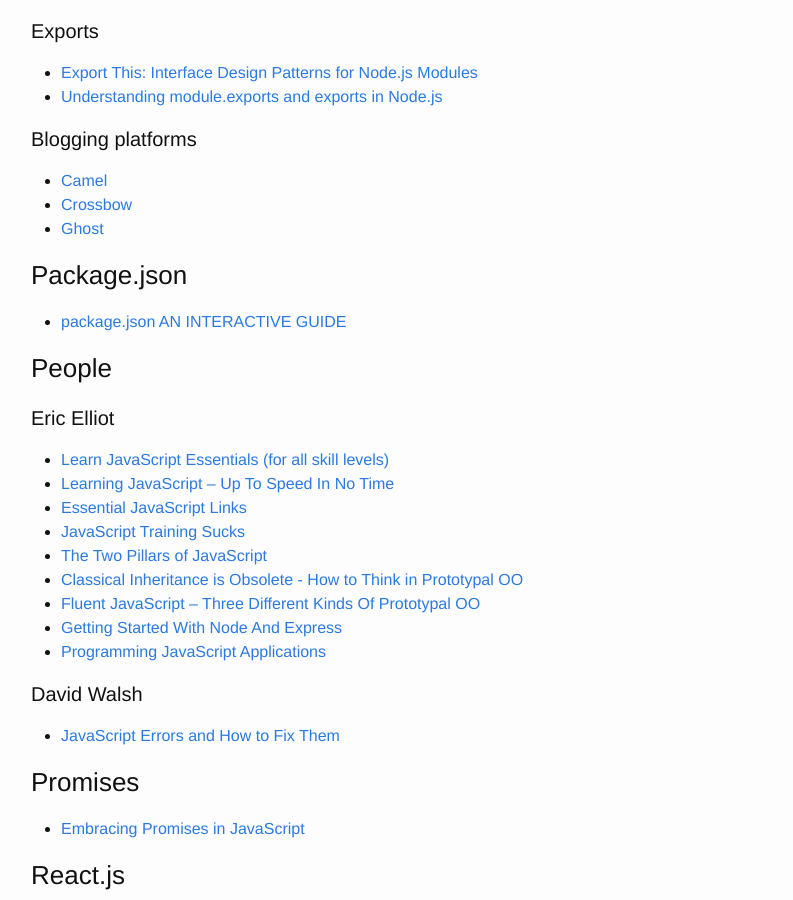
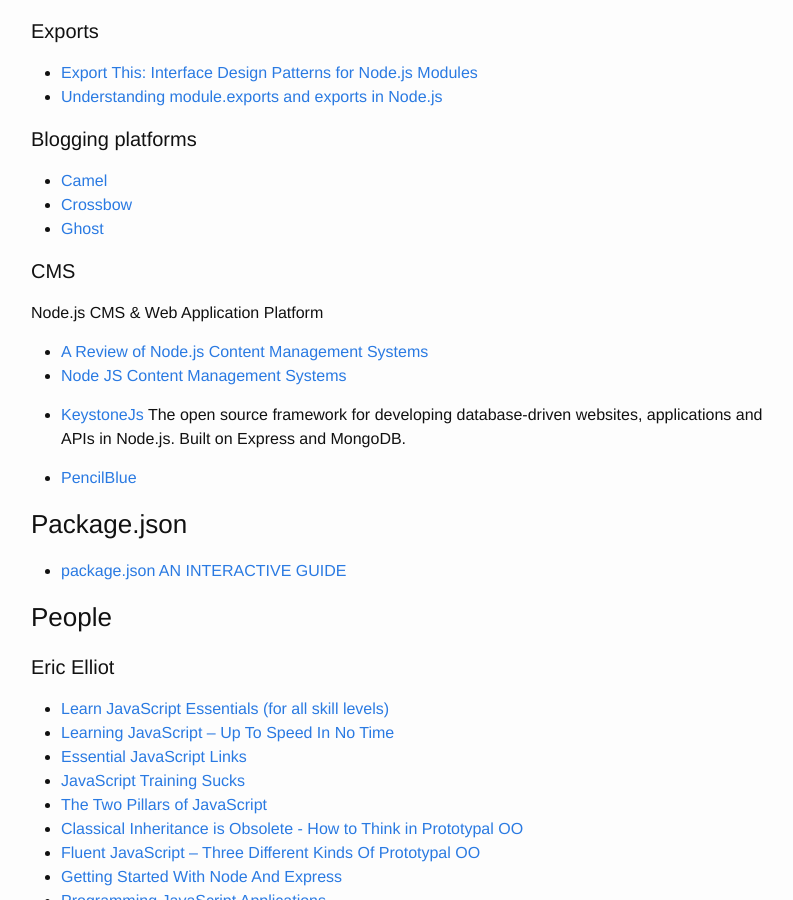
Before and after one commit to brownerd/brownerd.github.io, a Jekyll site: the page built from _posts/2015-01-01-reading-list-2015.md, in a window 1280 px wide and 900 px high, scrolled down 14797 px. Shown: the whole window, without its empty margins (239-1032 px from the left). Built offline with Jekyll 4.4.1, drawn with Linux system fonts in a browser that asks for light colours; emoji names are drawn with the system emoji font; some of the changed text lies outside the part shown.

Commit message:
How Googles Evolution is Forcing Marketers to Invest in Loyal Audiences - Whiteboard Friday

```diff
--- a/_posts/2015-01-01-reading-list-2015.md
+++ b/_posts/2015-01-01-reading-list-2015.md
@@ -828,6 +828,19 @@ A SIMPLE WEBSITE IN NODE.JS WITH EXPRESS, JADE AND STYLUS](http://www.clock.co.u
 
 
 
+
+
+#### CMS
+Node.js CMS & Web Application Platform
+
+- [A Review of Node.js Content Management Systems](http://waitingfortheelevator.com/a-review-of-node-js-content-management-systems/)
+- [Node JS Content Management Systems](http://www.bypeople.com/node-js-content-management-systems/)
+
+- [KeystoneJs](http://keystonejs.com/) The open source framework for developing database-driven websites, applications and APIs in Node.js. Built on Express and MongoDB.
+
+- [PencilBlue](https://pencilblue.org/)
+
+
 ### Package.json
 - [package.json AN INTERACTIVE GUIDE](http://browsenpm.org/package.json)
 
@@ -1204,6 +1217,8 @@ I hate powerpoint and keynote. But I am loving Bespoke!
 - [15 SEO Best Practices for Structuring URLs](http://moz.com/blog/15-seo-best-practices-for-structuring-urlshttp://moz.com/blog/15-seo-best-practices-for-structuring-urls)
 - [How to Stop Spam Bots from Ruining Your Analytics Referral Data](http://moz.com/blog/how-to-stop-spam-bots-from-ruining-your-analytics-referral-data)
 - [Headline Writing and Title Tag SEO in a Clickbait World - Whiteboard Friday](http://moz.com/blog/headline-writing-title-tag-seo-clickbait-world-whiteboard-friday)
+- [How Google's Evolution is Forcing Marketers to Invest in Loyal Audiences - Whiteboard Friday](http://moz.com/blog/how-google-s-evolution-is-forcing-marketers-to-invest-in-loyal-audiences-whiteboard-friday-32200)
+
 
 
 
```
